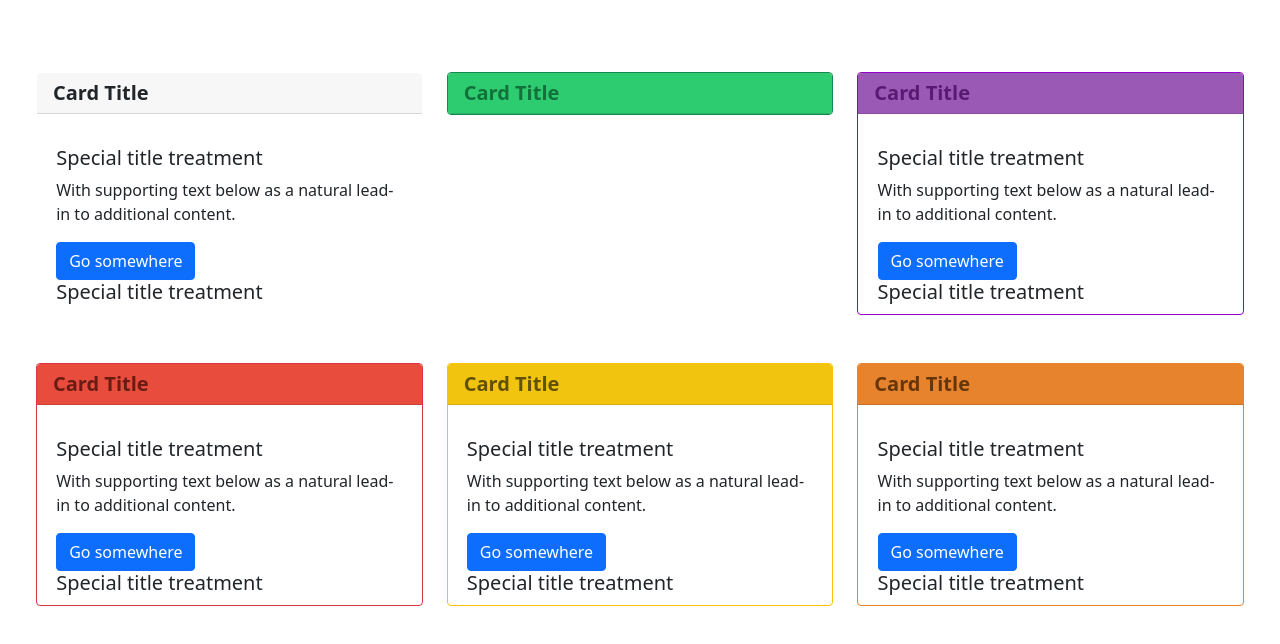
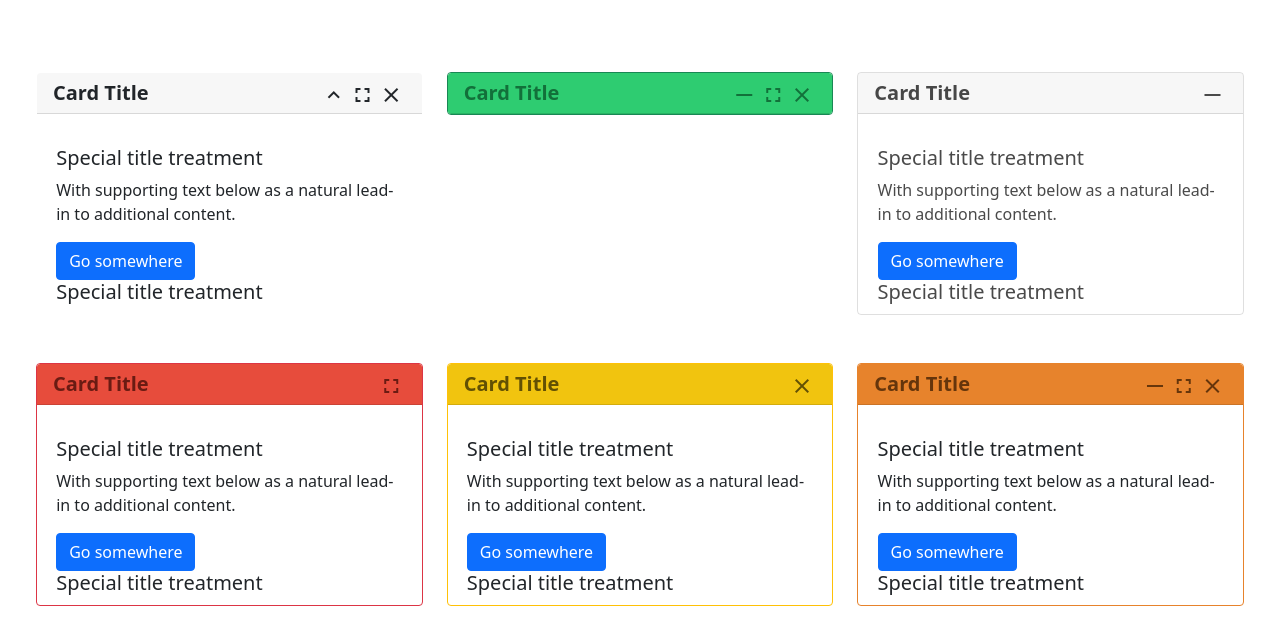
Before and after one commit to anirbansanu/card, a React (Create React App) app: page / in a window 1280 px wide. Shown: the top 644 px of the page. Built offline with nearby package versions, Linux system fonts and the light colour scheme.

Commit message:
ani-bg-transparent added

```diff
--- a/src/App.jsx
+++ b/src/App.jsx
@@ -8,22 +8,22 @@ function App() {
       <div className="container-fluid p-4 mb-5">
           <div className="row m-0">
             <div className="col-12 col-md-6 col-lg-4 mt-5">
-              <AniCard headerColor="white" expand={true} height="200px"/>
+              <AniCard allTools={true} headerColor="white" expand={true} expandIcon='expand_more' collapseIcon="expand_less" height="200px"/>
             </div>
-            <div className="col-12 col-md-6 col-lg-4 mt-5" >
-              <AniCard headerColor="success" expand={false} height="200px"/>
+            <div className="col-12 col-sm-12 col-md-6 col-lg-4 mt-5" >
+              <AniCard allTools={true} headerColor="success" expand={false} height="200px"/>
             </div>
-            <div className="col-12 col-md-6 col-lg-4 mt-5">
-              <AniCard headerColor="purple" expand={true} height="200px"/>
+            <div className="col-12 col-sm-12 col-md-6 col-lg-4 mt-5">
+              <AniCard expandBtn={true} transparent='ani-bg-transparent-txt-black' expand={true} height="200px"/>
             </div>
-            <div className="col-12 col-md-6 col-lg-4 mt-5">
-              <AniCard headerColor="danger" expand={true} height="200px"/>
+            <div className="col-12 col-sm-12 col-md-6 col-lg-4 mt-5">
+              <AniCard maximizeBtn={true} headerColor="danger" expand={true} height="200px"/>
             </div>
-            <div className="col-12 col-md-6 col-lg-4 mt-5">
-              <AniCard headerColor="warning" expand={true} height="200px"/>
+            <div className="col-12 col-sm-12 col-md-6 col-lg-4 mt-5">
+              <AniCard closeBtn={true} headerColor="warning" expand={true} height="200px"/>
             </div>
-            <div className="col-12 col-md-6 col-lg-4 mt-5">
-              <AniCard headerColor="alert" expand={true} height="200px"/>
+            <div className="col-12 col-sm-12 col-md-6 col-lg-4 mt-5">
+              <AniCard maximizeBtn={true} expandBtn={true} closeBtn={true} headerColor="alert" expand={true} height="200px"/>
             </div>
           </div>
       </div>
```
